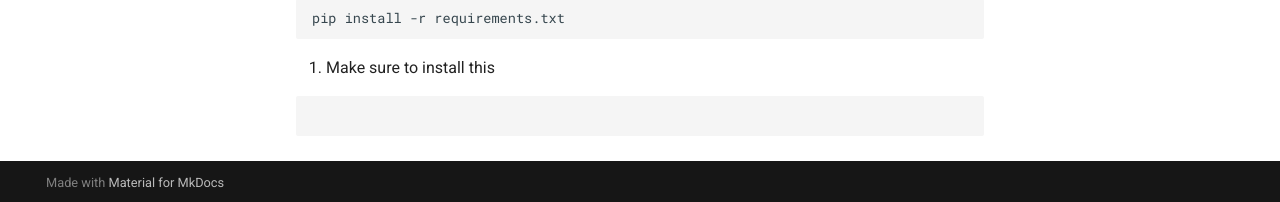
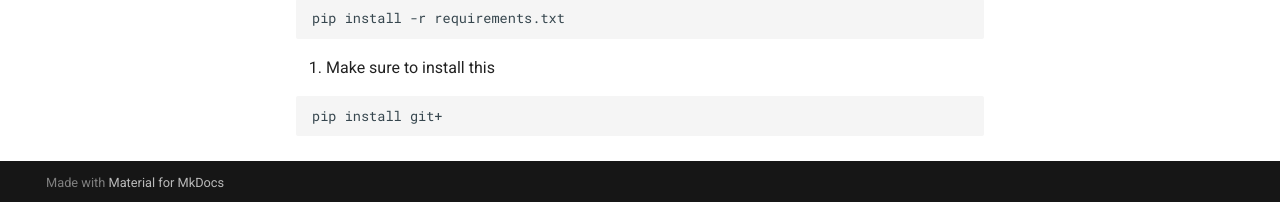
Before and after one commit to dilshankarunarathne/herb-classifier-backend, an MkDocs documentation site: the page built from docs/installation.md, in a window 1280 px wide and 1202 px high. Shown: the part 997-1199 px from the top of the window. Built offline with MkDocs 1.6.1 and Material for MkDocs 9.7.7, drawn with Linux system fonts in a browser that asks for light colours.

Commit message:
Update installation.md

````diff
--- a/docs/installation.md
+++ b/docs/installation.md
@@ -42,5 +42,5 @@ pip install -r requirements.txt
 
 3. Make sure to install this
 ```bash
-
+pip install git+
 ```
````
